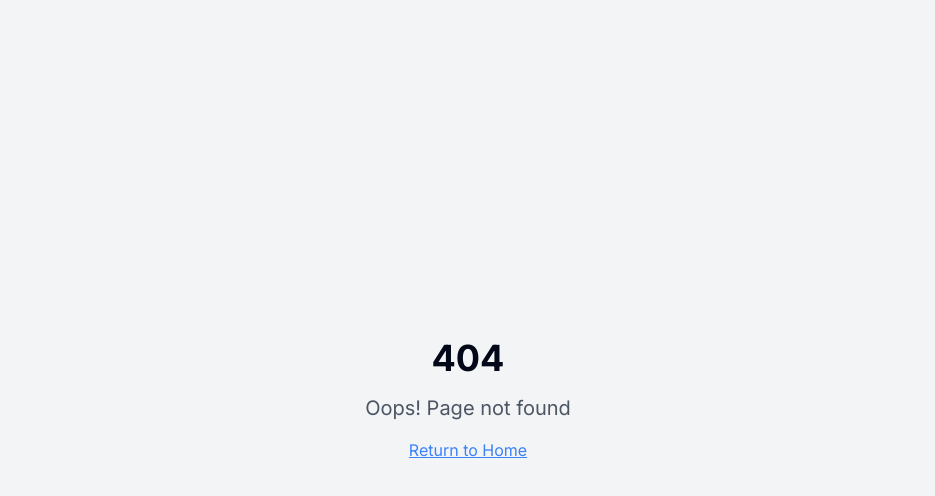
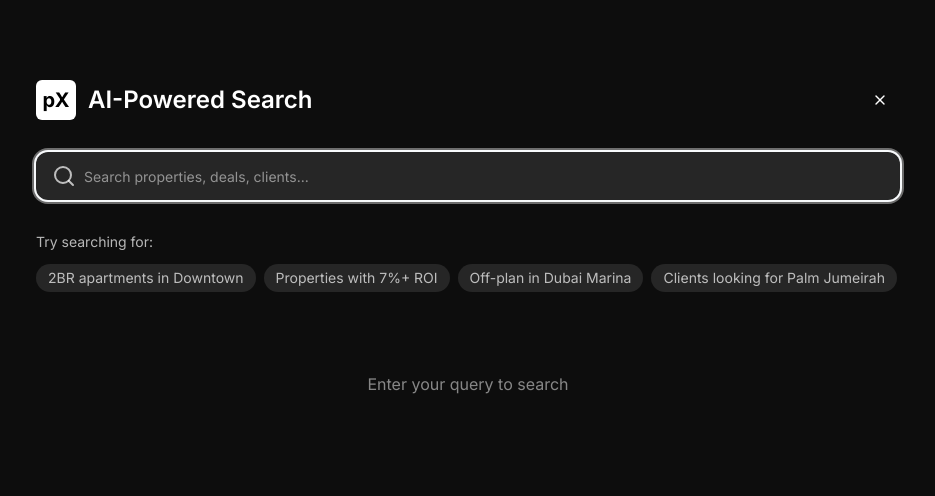
Before and after one commit to kkmistree/px-logistiya-c98633f6, a React (Vite) app: page /search in a window 1280 px wide. Before the commit this address had no page. Shown: the top 496 px of the page, without its empty margins (172-1107 px from the left). Built offline with nearby package versions, Linux system fonts and the light colour scheme.

Commit message:
Add quick search screen

```diff
--- a/src/App.tsx
+++ b/src/App.tsx
@@ -7,6 +7,7 @@ import { BrowserRouter, Routes, Route } from "react-router-dom";
 import Index from "./pages/Index";
 import MLS from "./pages/MLS";
 import NotFound from "./pages/NotFound";
+import Search from "./pages/Search";
 
 const queryClient = new QueryClient();
 
@@ -19,6 +20,7 @@ const App = () => (
         <Routes>
           <Route path="/" element={<Index />} />
           <Route path="/mls" element={<MLS />} />
+          <Route path="/search" element={<Search />} />
           {/* ADD ALL CUSTOM ROUTES ABOVE THE CATCH-ALL "*" ROUTE */}
           <Route path="*" element={<NotFound />} />
         </Routes>
--- a/src/components/layout/Sidebar.tsx
+++ b/src/components/layout/Sidebar.tsx
@@ -23,6 +23,7 @@ interface SidebarProps {
 const Sidebar = ({ open, setOpen }: SidebarProps) => {
   const navItems = [
     { icon: Home, label: "Dashboard", path: "/" },
+    { icon: Search, label: "Quick Search", path: "/search" },
     { icon: Search, label: "MLS Search", path: "/mls" },
     { icon: Users, label: "Clients & CRM", path: "/clients" },
     { icon: Building, label: "Developer Hub", path: "/developers" },
```
